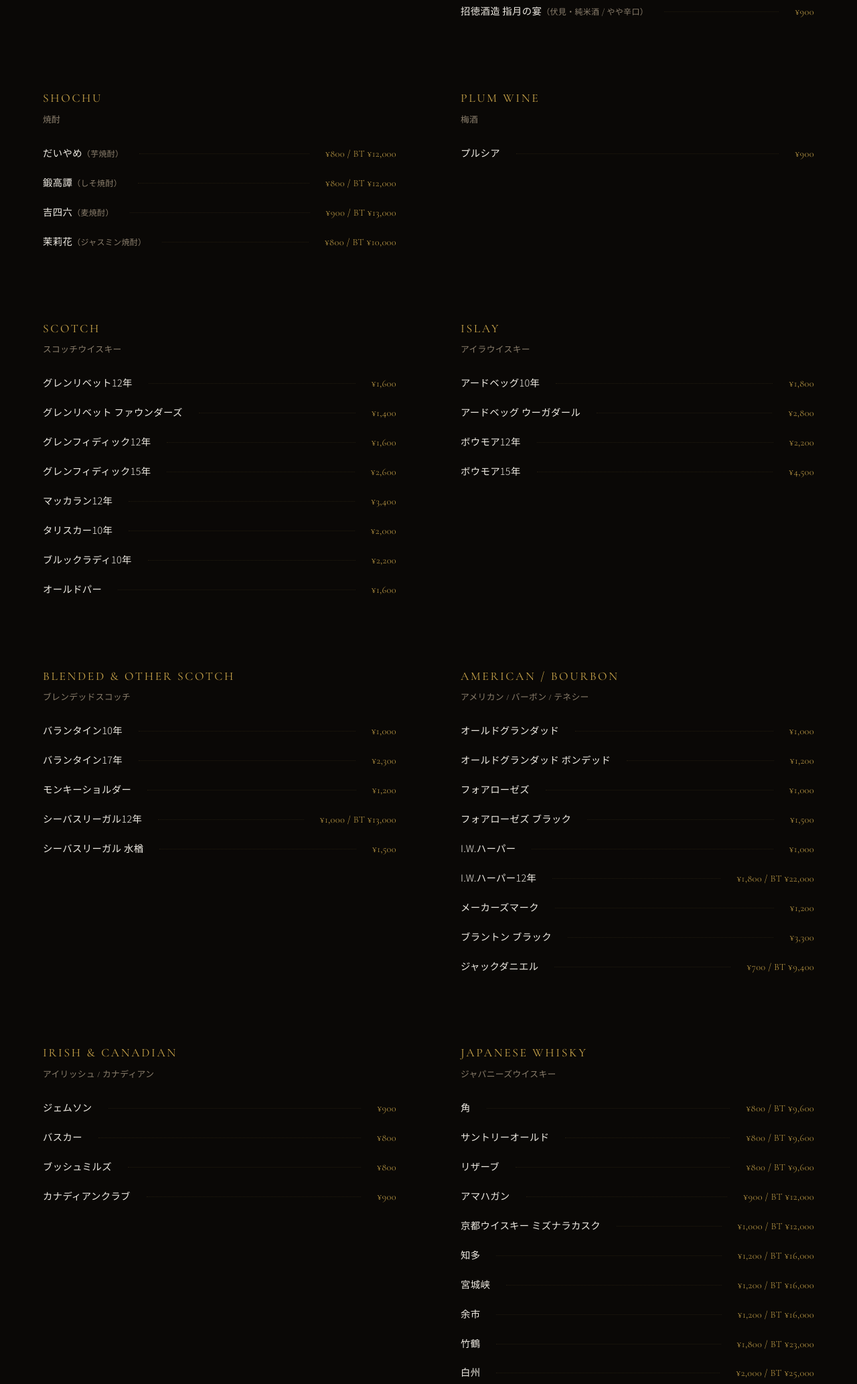
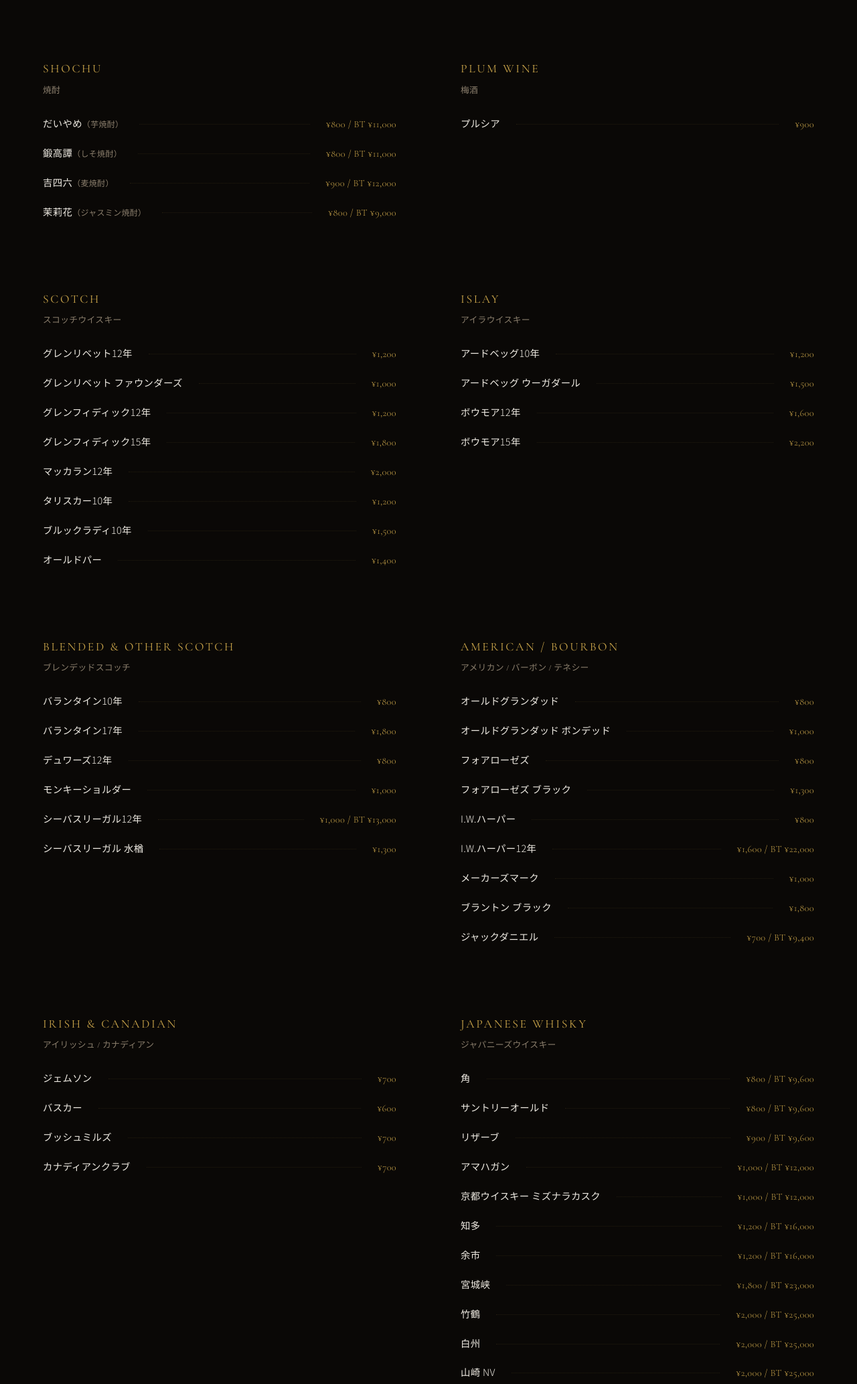
Before and after one commit to spitarmy/route-z, a plain HTML site: page menu/index.html in a window 1280 px wide. Shown: the part 1376-3442 px from the top of the page at 67% size. Drawn offline with nearby package versions, Linux system fonts and the light colour scheme; files whose address does not match are found by name.

Commit message:
update: full menu price revision to match new physical menu
Menu prices:
- Scotch: all prices reduced (e.g. グレンリベット12年 1600→1200, マッカラン12年 3400→2000)
- Islay: all prices reduced (e.g. アードベッグ10年 1800→1200, ボウモア15年 4500→2200)
- Blended: prices reduced, add デュワーズ12年 ¥800
- American/Bourbon: all prices reduced (e.g. ブラントン 3300→1800)
- Irish/Canadian: all prices reduced (e.g. ジェムソン 900→700)
- Japanese Whisky: リザーブ 800→900, アマハガン 900→1000, 宮城峡 1200→1800, 竹鶴 1800→2000, remove 山崎12年
- Shochu: bottle prices reduced (12000→11000 etc.)
- Sake: remove 玉乃光/招徳酒造

New categories:
- Cocktail (9 items), Sour (2 items), Soft Drink (4 items)
- Food: add キノコチップス ¥300

System:
- Box Seat charge: ¥2,000 → ¥1,500 (all pages)

```diff
--- a/menu/index.html
+++ b/menu/index.html
@@ -101,8 +101,6 @@
                     <p class="menu-category__subtitle">日本酒</p>
                     <div class="menu-items">
                         <div class="menu-item"><span class="menu-item__name">神聖 松の翠<small style="color:var(--color-text-muted);font-size:0.75rem;">（伏見・純米大吟醸 / やや辛口）</small></span><span class="menu-item__dots"></span><span class="menu-item__price">¥900</span></div>
-                        <div class="menu-item"><span class="menu-item__name">玉乃光 KARAKUCHI<small style="color:var(--color-text-muted);font-size:0.75rem;">（伏見・純米吟醸 / 辛口）</small></span><span class="menu-item__dots"></span><span class="menu-item__price">¥800</span></div>
-                        <div class="menu-item"><span class="menu-item__name">招徳酒造 指月の宴<small style="color:var(--color-text-muted);font-size:0.75rem;">（伏見・純米酒 / やや辛口）</small></span><span class="menu-item__dots"></span><span class="menu-item__price">¥900</span></div>
                     </div>
                 </div>
 
@@ -111,10 +109,10 @@
                     <h2 class="menu-category__title">Shochu</h2>
                     <p class="menu-category__subtitle">焼酎</p>
                     <div class="menu-items">
-                        <div class="menu-item"><span class="menu-item__name">だいやめ<small style="color:var(--color-text-muted);font-size:0.75rem;">（芋焼酎）</small></span><span class="menu-item__dots"></span><span class="menu-item__price">¥800 / BT ¥12,000</span></div>
-                        <div class="menu-item"><span class="menu-item__name">鍛高譚<small style="color:var(--color-text-muted);font-size:0.75rem;">（しそ焼酎）</small></span><span class="menu-item__dots"></span><span class="menu-item__price">¥800 / BT ¥12,000</span></div>
-                        <div class="menu-item"><span class="menu-item__name">吉四六<small style="color:var(--color-text-muted);font-size:0.75rem;">（麦焼酎）</small></span><span class="menu-item__dots"></span><span class="menu-item__price">¥900 / BT ¥13,000</span></div>
-                        <div class="menu-item"><span class="menu-item__name">茉莉花<small style="color:var(--color-text-muted);font-size:0.75rem;">（ジャスミン焼酎）</small></span><span class="menu-item__dots"></span><span class="menu-item__price">¥800 / BT ¥10,000</span></div>
+                        <div class="menu-item"><span class="menu-item__name">だいやめ<small style="color:var(--color-text-muted);font-size:0.75rem;">（芋焼酎）</small></span><span class="menu-item__dots"></span><span class="menu-item__price">¥800 / BT ¥11,000</span></div>
+                        <div class="menu-item"><span class="menu-item__name">鍛高譚<small style="color:var(--color-text-muted);font-size:0.75rem;">（しそ焼酎）</small></span><span class="menu-item__dots"></span><span class="menu-item__price">¥800 / BT ¥11,000</span></div>
+                        <div class="menu-item"><span class="menu-item__name">吉四六<small style="color:var(--color-text-muted);font-size:0.75rem;">（麦焼酎）</small></span><span class="menu-item__dots"></span><span class="menu-item__price">¥900 / BT ¥12,000</span></div>
+                        <div class="menu-item"><span class="menu-item__name">茉莉花<small style="color:var(--color-text-muted);font-size:0.75rem;">（ジャスミン焼酎）</small></span><span class="menu-item__dots"></span><span class="menu-item__price">¥800 / BT ¥9,000</span></div>
                     </div>
                 </div>
 
@@ -132,14 +130,14 @@
                     <h2 class="menu-category__title">Scotch</h2>
                     <p class="menu-category__subtitle">スコッチウイスキー</p>
                     <div class="menu-items">
-                        <div class="menu-item"><span class="menu-item__name">グレンリベット12年</span><span class="menu-item__dots"></span><span class="menu-item__price">¥1,600</span></div>
-                        <div class="menu-item"><span class="menu-item__name">グレンリベット ファウンダーズ</span><span class="menu-item__dots"></span><span class="menu-item__price">¥1,400</span></div>
-                        <div class="menu-item"><span class="menu-item__name">グレンフィディック12年</span><span class="menu-item__dots"></span><span class="menu-item__price">¥1,600</span></div>
-                        <div class="menu-item"><span class="menu-item__name">グレンフィディック15年</span><span class="menu-item__dots"></span><span class="menu-item__price">¥2,600</span></div>
-                        <div class="menu-item"><span class="menu-item__name">マッカラン12年</span><span class="menu-item__dots"></span><span class="menu-item__price">¥3,400</span></div>
-                        <div class="menu-item"><span class="menu-item__name">タリスカー10年</span><span class="menu-item__dots"></span><span class="menu-item__price">¥2,000</span></div>
-                        <div class="menu-item"><span class="menu-item__name">ブルックラディ10年</span><span class="menu-item__dots"></span><span class="menu-item__price">¥2,200</span></div>
-                        <div class="menu-item"><span class="menu-item__name">オールドパー</span><span class="menu-item__dots"></span><span class="menu-item__price">¥1,600</span></div>
+                        <div class="menu-item"><span class="menu-item__name">グレンリベット12年</span><span class="menu-item__dots"></span><span class="menu-item__price">¥1,200</span></div>
+                        <div class="menu-item"><span class="menu-item__name">グレンリベット ファウンダーズ</span><span class="menu-item__dots"></span><span class="menu-item__price">¥1,000</span></div>
+                        <div class="menu-item"><span class="menu-item__name">グレンフィディック12年</span><span class="menu-item__dots"></span><span class="menu-item__price">¥1,200</span></div>
+                        <div class="menu-item"><span class="menu-item__name">グレンフィディック15年</span><span class="menu-item__dots"></span><span class="menu-item__price">¥1,800</span></div>
+                        <div class="menu-item"><span class="menu-item__name">マッカラン12年</span><span class="menu-item__dots"></span><span class="menu-item__price">¥2,000</span></div>
+                        <div class="menu-item"><span class="menu-item__name">タリスカー10年</span><span class="menu-item__dots"></span><span class="menu-item__price">¥1,200</span></div>
+                        <div class="menu-item"><span class="menu-item__name">ブルックラディ10年</span><span class="menu-item__dots"></span><span class="menu-item__price">¥1,500</span></div>
+                        <div class="menu-item"><span class="menu-item__name">オールドパー</span><span class="menu-item__dots"></span><span class="menu-item__price">¥1,400</span></div>
                     </div>
                 </div>
 
@@ -148,10 +146,10 @@
                     <h2 class="menu-category__title">Islay</h2>
                     <p class="menu-category__subtitle">アイラウイスキー</p>
                     <div class="menu-items">
-                        <div class="menu-item"><span class="menu-item__name">アードベッグ10年</span><span class="menu-item__dots"></span><span class="menu-item__price">¥1,800</span></div>
-                        <div class="menu-item"><span class="menu-item__name">アードベッグ ウーガダール</span><span class="menu-item__dots"></span><span class="menu-item__price">¥2,800</span></div>
-                        <div class="menu-item"><span class="menu-item__name">ボウモア12年</span><span class="menu-item__dots"></span><span class="menu-item__price">¥2,200</span></div>
-                        <div class="menu-item"><span class="menu-item__name">ボウモア15年</span><span class="menu-item__dots"></span><span class="menu-item__price">¥4,500</span></div>
+                        <div class="menu-item"><span class="menu-item__name">アードベッグ10年</span><span class="menu-item__dots"></span><span class="menu-item__price">¥1,200</span></div>
+                        <div class="menu-item"><span class="menu-item__name">アードベッグ ウーガダール</span><span class="menu-item__dots"></span><span class="menu-item__price">¥1,500</span></div>
+                        <div class="menu-item"><span class="menu-item__name">ボウモア12年</span><span class="menu-item__dots"></span><span class="menu-item__price">¥1,600</span></div>
+                        <div class="menu-item"><span class="menu-item__name">ボウモア15年</span><span class="menu-item__dots"></span><span class="menu-item__price">¥2,200</span></div>
                     </div>
                 </div>
 
@@ -160,11 +158,12 @@
                     <h2 class="menu-category__title">Blended &amp; Other Scotch</h2>
                     <p class="menu-category__subtitle">ブレンデッドスコッチ</p>
                     <div class="menu-items">
-                        <div class="menu-item"><span class="menu-item__name">バランタイン10年</span><span class="menu-item__dots"></span><span class="menu-item__price">¥1,000</span></div>
-                        <div class="menu-item"><span class="menu-item__name">バランタイン17年</span><span class="menu-item__dots"></span><span class="menu-item__price">¥2,300</span></div>
-                        <div class="menu-item"><span class="menu-item__name">モンキーショルダー</span><span class="menu-item__dots"></span><span class="menu-item__price">¥1,200</span></div>
+                        <div class="menu-item"><span class="menu-item__name">バランタイン10年</span><span class="menu-item__dots"></span><span class="menu-item__price">¥800</span></div>
+                        <div class="menu-item"><span class="menu-item__name">バランタイン17年</span><span class="menu-item__dots"></span><span class="menu-item__price">¥1,800</span></div>
+                        <div class="menu-item"><span class="menu-item__name">デュワーズ12年</span><span class="menu-item__dots"></span><span class="menu-item__price">¥800</span></div>
+                        <div class="menu-item"><span class="menu-item__name">モンキーショルダー</span><span class="menu-item__dots"></span><span class="menu-item__price">¥1,000</span></div>
                         <div class="menu-item"><span class="menu-item__name">シーバスリーガル12年</span><span class="menu-item__dots"></span><span class="menu-item__price">¥1,000 / BT ¥13,000</span></div>
-                        <div class="menu-item"><span class="menu-item__name">シーバスリーガル 水楢</span><span class="menu-item__dots"></span><span class="menu-item__price">¥1,500</span></div>
+                        <div class="menu-item"><span class="menu-item__name">シーバスリーガル 水楢</span><span class="menu-item__dots"></span><span class="menu-item__price">¥1,300</span></div>
                     </div>
                 </div>
 
@@ -173,14 +172,14 @@
                     <h2 class="menu-category__title">American / Bourbon</h2>
                     <p class="menu-category__subtitle">アメリカン / バーボン / テネシー</p>
                     <div class="menu-items">
-                        <div class="menu-item"><span class="menu-item__name">オールドグランダッド</span><span class="menu-item__dots"></span><span class="menu-item__price">¥1,000</span></div>
-                        <div class="menu-item"><span class="menu-item__name">オールドグランダッド ボンデッド</span><span class="menu-item__dots"></span><span class="menu-item__price">¥1,200</span></div>
-                        <div class="menu-item"><span class="menu-item__name">フォアローゼズ</span><span class="menu-item__dots"></span><span class="menu-item__price">¥1,000</span></div>
-                        <div class="menu-item"><span class="menu-item__name">フォアローゼズ ブラック</span><span class="menu-item__dots"></span><span class="menu-item__price">¥1,500</span></div>
-                        <div class="menu-item"><span class="menu-item__name">I.W.ハーパー</span><span class="menu-item__dots"></span><span class="menu-item__price">¥1,000</span></div>
-                        <div class="menu-item"><span class="menu-item__name">I.W.ハーパー12年</span><span class="menu-item__dots"></span><span class="menu-item__price">¥1,800 / BT ¥22,000</span></div>
-                        <div class="menu-item"><span class="menu-item__name">メーカーズマーク</span><span class="menu-item__dots"></span><span class="menu-item__price">¥1,200</span></div>
-                        <div class="menu-item"><span class="menu-item__name">ブラントン ブラック</span><span class="menu-item__dots"></span><span class="menu-item__price">¥3,300</span></div>
+                        <div class="menu-item"><span class="menu-item__name">オールドグランダッド</span><span class="menu-item__dots"></span><span class="menu-item__price">¥800</span></div>
+                        <div class="menu-item"><span class="menu-item__name">オールドグランダッド ボンデッド</span><span class="menu-item__dots"></span><span class="menu-item__price">¥1,000</span></div>
+                        <div class="menu-item"><span class="menu-item__name">フォアローゼズ</span><span class="menu-item__dots"></span><span class="menu-item__price">¥800</span></div>
+                        <div class="menu-item"><span class="menu-item__name">フォアローゼズ ブラック</span><span class="menu-item__dots"></span><span class="menu-item__price">¥1,300</span></div>
+                        <div class="menu-item"><span class="menu-item__name">I.W.ハーパー</span><span class="menu-item__dots"></span><span class="menu-item__price">¥800</span></div>
+                        <div class="menu-item"><span class="menu-item__name">I.W.ハーパー12年</span><span class="menu-item__dots"></span><span class="menu-item__price">¥1,600 / BT ¥22,000</span></div>
+                        <div class="menu-item"><span class="menu-item__name">メーカーズマーク</span><span class="menu-item__dots"></span><span class="menu-item__price">¥1,000</span></div>
+                        <div class="menu-item"><span class="menu-item__name">ブラントン ブラック</span><span class="menu-item__dots"></span><span class="menu-item__price">¥1,800</span></div>
                         <div class="menu-item"><span class="menu-item__name">ジャックダニエル</span><span class="menu-item__dots"></span><span class="menu-item__price">¥700 / BT ¥9,400</span></div>
                     </div>
                 </div>
@@ -190,10 +189,10 @@
                     <h2 class="menu-category__title">Irish &amp; Canadian</h2>
                     <p class="menu-category__subtitle">アイリッシュ / カナディアン</p>
                     <div class="menu-items">
-                        <div class="menu-item"><span class="menu-item__name">ジェムソン</span><span class="menu-item__dots"></span><span class="menu-item__price">¥900</span></div>
-                        <div class="menu-item"><span class="menu-item__name">バスカー</span><span class="menu-item__dots"></span><span class="menu-item__price">¥800</span></div>
-                        <div class="menu-item"><span class="menu-item__name">ブッシュミルズ</span><span class="menu-item__dots"></span><span class="menu-item__price">¥800</span></div>
-                        <div class="menu-item"><span class="menu-item__name">カナディアンクラブ</span><span class="menu-item__dots"></span><span class="menu-item__price">¥900</span></div>
+                        <div class="menu-item"><span class="menu-item__name">ジェムソン</span><span class="menu-item__dots"></span><span class="menu-item__price">¥700</span></div>
+                        <div class="menu-item"><span class="menu-item__name">バスカー</span><span class="menu-item__dots"></span><span class="menu-item__price">¥600</span></div>
+                        <div class="menu-item"><span class="menu-item__name">ブッシュミルズ</span><span class="menu-item__dots"></span><span class="menu-item__price">¥700</span></div>
+                        <div class="menu-item"><span class="menu-item__name">カナディアンクラブ</span><span class="menu-item__dots"></span><span class="menu-item__price">¥700</span></div>
                     </div>
                 </div>
 
@@ -204,16 +203,49 @@
                     <div class="menu-items">
                         <div class="menu-item"><span class="menu-item__name">角</span><span class="menu-item__dots"></span><span class="menu-item__price">¥800 / BT ¥9,600</span></div>
                         <div class="menu-item"><span class="menu-item__name">サントリーオールド</span><span class="menu-item__dots"></span><span class="menu-item__price">¥800 / BT ¥9,600</span></div>
-                        <div class="menu-item"><span class="menu-item__name">リザーブ</span><span class="menu-item__dots"></span><span class="menu-item__price">¥800 / BT ¥9,600</span></div>
-                        <div class="menu-item"><span class="menu-item__name">アマハガン</span><span class="menu-item__dots"></span><span class="menu-item__price">¥900 / BT ¥12,000</span></div>
+                        <div class="menu-item"><span class="menu-item__name">リザーブ</span><span class="menu-item__dots"></span><span class="menu-item__price">¥900 / BT ¥9,600</span></div>
+                        <div class="menu-item"><span class="menu-item__name">アマハガン</span><span class="menu-item__dots"></span><span class="menu-item__price">¥1,000 / BT ¥12,000</span></div>
                         <div class="menu-item"><span class="menu-item__name">京都ウイスキー ミズナラカスク</span><span class="menu-item__dots"></span><span class="menu-item__price">¥1,000 / BT ¥12,000</span></div>
                         <div class="menu-item"><span class="menu-item__name">知多</span><span class="menu-item__dots"></span><span class="menu-item__price">¥1,200 / BT ¥16,000</span></div>
-                        <div class="menu-item"><span class="menu-item__name">宮城峡</span><span class="menu-item__dots"></span><span class="menu-item__price">¥1,200 / BT ¥16,000</span></div>
                         <div class="menu-item"><span class="menu-item__name">余市</span><span class="menu-item__dots"></span><span class="menu-item__price">¥1,200 / BT ¥16,000</span></div>
-                        <div class="menu-item"><span class="menu-item__name">竹鶴</span><span class="menu-item__dots"></span><span class="menu-item__price">¥1,800 / BT ¥23,000</span></div>
+                        <div class="menu-item"><span class="menu-item__name">宮城峡</span><span class="menu-item__dots"></span><span class="menu-item__price">¥1,800 / BT ¥23,000</span></div>
+                        <div class="menu-item"><span class="menu-item__name">竹鶴</span><span class="menu-item__dots"></span><span class="menu-item__price">¥2,000 / BT ¥25,000</span></div>
                         <div class="menu-item"><span class="menu-item__name">白州</span><span class="menu-item__dots"></span><span class="menu-item__price">¥2,000 / BT ¥25,000</span></div>
                         <div class="menu-item"><span class="menu-item__name">山崎 NV</span><span class="menu-item__dots"></span><span class="menu-item__price">¥2,000 / BT ¥25,000</span></div>
-                        <div class="menu-item"><span class="menu-item__name">山崎12年</span><span class="menu-item__dots"></span><span class="menu-item__price">¥4,200</span></div>
+                    </div>
+                </div>
+
+                <!-- Cocktail -->
+                <div class="menu-category reveal">
+                    <h2 class="menu-category__title">Cocktail</h2>
+                    <p class="menu-category__subtitle">カクテル</p>
+                    <div class="menu-items">
+                        <div class="menu-item"><span class="menu-item__name">ジントニック / ジンバック / ジンリッキー</span><span class="menu-item__dots"></span><span class="menu-item__price">¥900</span></div>
+                        <div class="menu-item"><span class="menu-item__name">モスコミュール / ファジーネーブル</span><span class="menu-item__dots"></span><span class="menu-item__price">¥900</span></div>
+                        <div class="menu-item"><span class="menu-item__name">カンスオレンジ / カシスソーダ</span><span class="menu-item__dots"></span><span class="menu-item__price">¥900</span></div>
+                        <div class="menu-item"><span class="menu-item__name">シャンディガフ / スクリュードライバー</span><span class="menu-item__dots"></span><span class="menu-item__price">¥900</span></div>
+                        <div class="menu-item"><span class="menu-item__name">セックスオンザビーチ<small style="color:var(--color-text-muted);font-size:0.75rem;">（シネマカクテル）</small></span><span class="menu-item__dots"></span><span class="menu-item__price">¥1,000</span></div>
+                        <div class="menu-item"><span class="menu-item__name">南国の乙女<small style="color:var(--color-text-muted);font-size:0.75rem;">（オリジナル）</small></span><span class="menu-item__dots"></span><span class="menu-item__price">¥1,000</span></div>
+                    </div>
+                </div>
+
+                <!-- Sour -->
+                <div class="menu-category reveal">
+                    <h2 class="menu-category__title">Sour</h2>
+                    <p class="menu-category__subtitle">サワー</p>
+                    <div class="menu-items">
+                        <div class="menu-item"><span class="menu-item__name">レモンサワー</span><span class="menu-item__dots"></span><span class="menu-item__price">¥800</span></div>
+                        <div class="menu-item"><span class="menu-item__name">カルピスサワー</span><span class="menu-item__dots"></span><span class="menu-item__price">¥800</span></div>
+                    </div>
+                </div>
+
+                <!-- Soft Drink -->
+                <div class="menu-category reveal">
+                    <h2 class="menu-category__title">Soft Drink</h2>
+                    <p class="menu-category__subtitle">ソフトドリンク</p>
+                    <div class="menu-items">
+                        <div class="menu-item"><span class="menu-item__name">コーラ / ジンジャエール / カルピス</span><span class="menu-item__dots"></span><span class="menu-item__price">¥600</span></div>
+                        <div class="menu-item"><span class="menu-item__name">ノンアルコールビール</span><span class="menu-item__dots"></span><span class="menu-item__price">¥600</span></div>
                     </div>
                 </div>
             </div>
@@ -282,6 +314,11 @@
                                 <span class="menu-item__name">クレイジーナッツ</span>
                                 <span class="menu-item__dots"></span>
                                 <span class="menu-item__price">¥400</span>
+                            </div>
+                            <div class="menu-item">
+                                <span class="menu-item__name">キノコチップス</span>
+                                <span class="menu-item__dots"></span>
+                                <span class="menu-item__price">¥300</span>
                             </div>
                         </div>
                     </div>
```
Also changed, not shown: en/index.html (+1 -1 lines), index.html (+1 -1 lines), system/index.html (+1 -1 lines).
